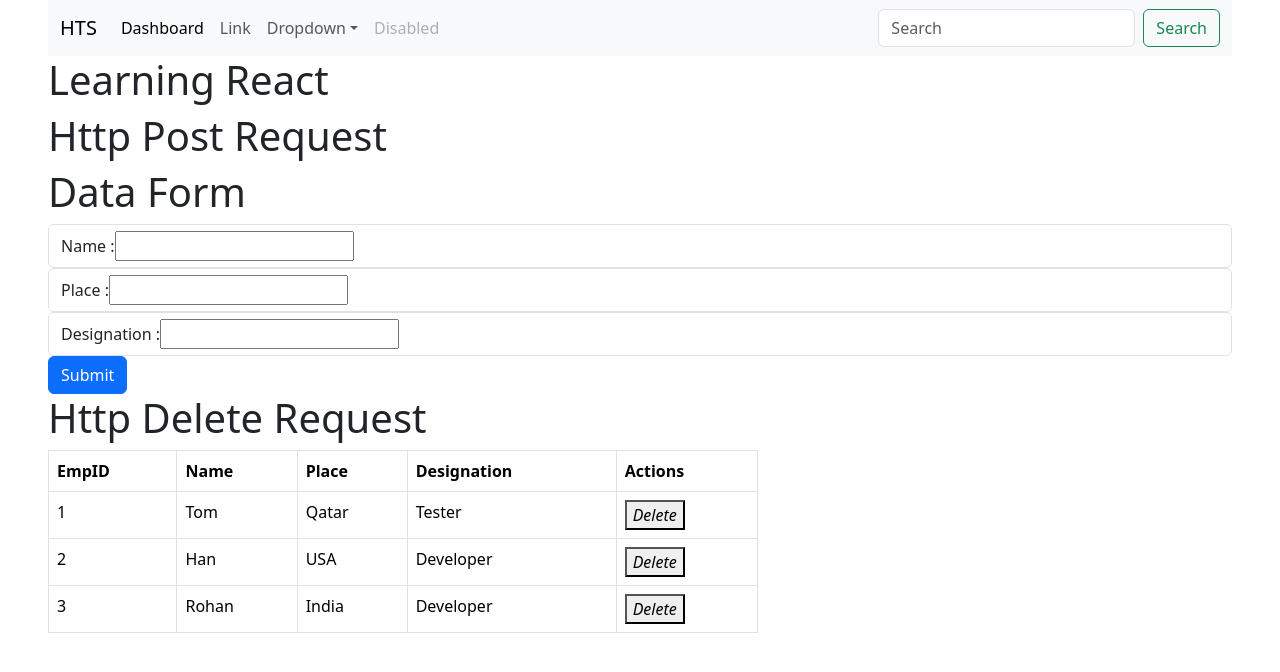
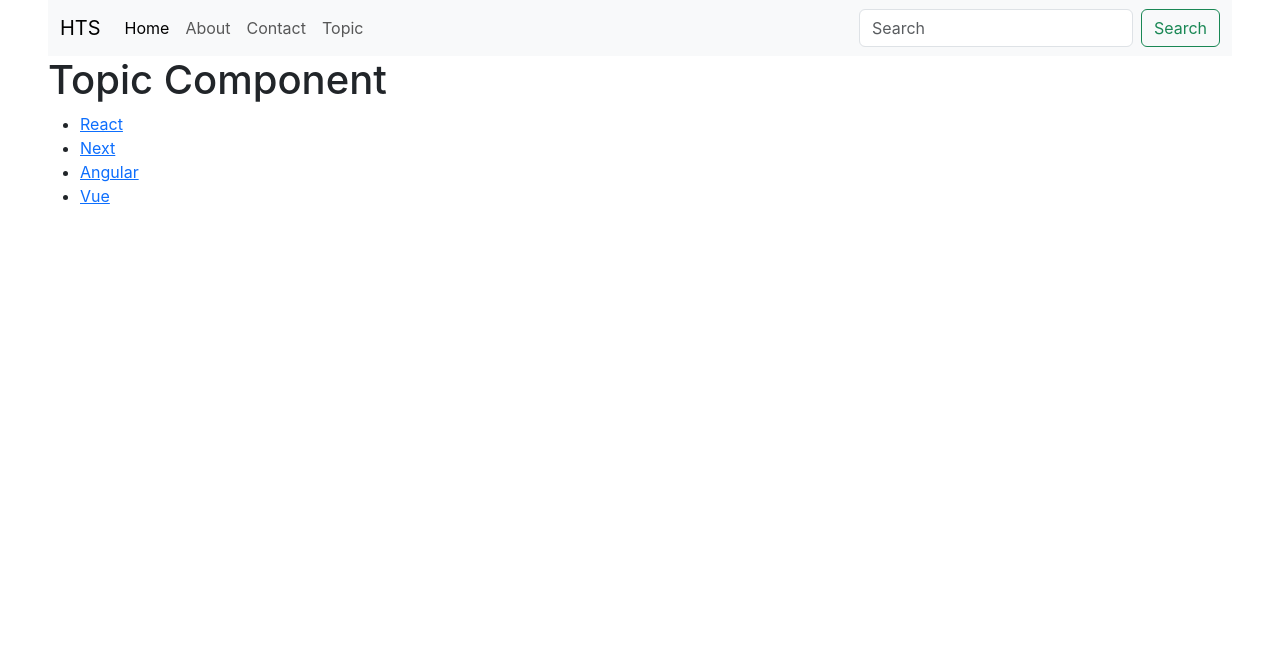
Before and after one commit to hts-hanzala/React-Files, a React (Create React App) app in the folder app1/: page /topic in a window 1280 px wide. Shown: the top 672 px of the page. Built offline with nearby package versions, Linux system fonts and the light colour scheme; data requests are answered from the project's data file.

Commit message:
ReactRouter

```diff
--- a/app1/package.json
+++ b/app1/package.json
@@ -12,6 +12,7 @@
     "react": "^18.2.0",
     "react-bootstrap": "^2.10.0",
     "react-dom": "^18.2.0",
+    "react-router-dom": "^6.22.1",
     "react-scripts": "5.0.1",
     "web-vitals": "^2.1.4"
   },
--- a/app1/src/App.js
+++ b/app1/src/App.js
@@ -1,35 +1,34 @@
 import "./App.css";
 import React from "react";
-import Pract from "./Components/Pract";
-import Navbar from "./Components/Navbar";
-import ClassBasedComponents from "./Components/ClassBasedComponents";
-import Picture from "./Components/Picture";
-import MountingPhase from "./Components/LifeCycle Methods/MountingPhase";
-import UpdatingPhase from "./Components/LifeCycle Methods/UpdatingPhase";
-import UnmountingPhase from "./Components/LifeCycle Methods/UnmountingPhase";
-import ErrorBoundary, {
-  MyComponent,
-} from "./Components/LifeCycle Methods/ErrorBoundary";
-import HttpRequest from "./Components/AxiosRequests/HttpRequest";
-import Forms, { FormsClass } from "./Components/Forms";
-import UseState from "./Components/Hooks/UseState";
-import UseEffect from "./Components/Hooks/UseEffect";
-import UseMemo from "./Components/Hooks/UseMemo";
-import UseCallback from "./Components/Hooks/UseCallback";
-import { UseReducer } from "./Components/Hooks/UseReducer";
-import UseRef from "./Components/Hooks/UseRef";
-import ContextParent from "./Components/Hooks/Context API/ContextParent";
-import UseContextP from "./Components/Hooks/Context API/UseContext/UseContextP";
-import CustomHooks from "./Components/Hooks/CustomHooks";
-import HttpPost from "./Components/AxiosRequests/HttpPost";
-import HttpDelete from "./Components/AxiosRequests/HttpDelete";
+// import Pract from "./Components/Pract";
+import Main from "./Components/ReactRouter/Main";
+// import ClassBasedComponents from "./Components/ClassBasedComponents";
+// import Picture from "./Components/Picture";
+// import MountingPhase from "./Components/LifeCycle Methods/MountingPhase";
+// import UpdatingPhase from "./Components/LifeCycle Methods/UpdatingPhase";
+// import UnmountingPhase from "./Components/LifeCycle Methods/UnmountingPhase";
+// import ErrorBoundary, {
+//   MyComponent,
+// } from "./Components/LifeCycle Methods/ErrorBoundary";
+// import HttpRequest from "./Components/AxiosRequests/HttpRequest";
+// import Forms, { FormsClass } from "./Components/Forms";
+// import UseState from "./Components/Hooks/UseState";
+// import UseEffect from "./Components/Hooks/UseEffect";
+// import UseMemo from "./Components/Hooks/UseMemo";
+// import UseCallback from "./Components/Hooks/UseCallback";
+// import { UseReducer } from "./Components/Hooks/UseReducer";
+// import UseRef from "./Components/Hooks/UseRef";
+// import ContextParent from "./Components/Hooks/Context API/ContextParent";
+// import UseContextP from "./Components/Hooks/Context API/UseContext/UseContextP";
+// import CustomHooks from "./Components/Hooks/CustomHooks";
+// import HttpPost from "./Components/AxiosRequests/HttpPost";
+// import HttpDelete from "./Components/AxiosRequests/HttpDelete";
 
 function App() {
-  let link = "/logo192.png";
+  // let link = "/logo192.png";
   return (
     <div className="mx-5">
-      <Navbar title={"HTS"} home={"Dashboard"} />
-      <h1>Learning React</h1>
+      {/* <h1>Learning React</h1> */}
       {/* <br />
       <p>this is para</p>
       <Pract />
@@ -53,8 +52,9 @@ function App() {
       {/* <ContextParent /> */}
       {/* <UseContextP/>
       <CustomHooks/> */}
-      <HttpPost />
-      <HttpDelete />
+      {/* <HttpPost />
+      <HttpDelete /> */}
+      <Main />
     </div>
   );
 }
--- /dev/null
+++ b/app1/src/Components/ReactRouter/About.js
@@ -0,0 +1,9 @@
+import React from 'react'
+
+export default function About() {
+  return (
+    <div>
+      <h1>This is About</h1>
+    </div>
+  )
+}
--- /dev/null
+++ b/app1/src/Components/ReactRouter/Contact.js
@@ -0,0 +1,9 @@
+import React from 'react'
+
+export default function Contact() {
+  return (
+    <div>
+      <h1>This is Contact</h1>
+    </div>
+  )
+}
--- /dev/null
+++ b/app1/src/Components/ReactRouter/ErrorCompo.js
@@ -0,0 +1,9 @@
+import React from 'react'
+
+export default function ErrorCompo() {
+  return (
+    <div>
+      <h1>404 NOT FOUND</h1>
+    </div>
+  )
+}
--- /dev/null
+++ b/app1/src/Components/ReactRouter/Home.js
@@ -0,0 +1,9 @@
+import React from 'react'
+
+export default function Home() {
+  return (
+    <div>
+      <h1>This is Home</h1>
+    </div>
+  )
+}
--- /dev/null
+++ b/app1/src/Components/ReactRouter/Main.js
@@ -0,0 +1,29 @@
+import React from "react";
+import Navbar from "./Navbar";
+import Home from "./Home";
+import About from "./About";
+import Contact from "./Contact";
+import Topic from "./Topic";
+import TopicList from "./TopicList";
+import { BrowserRouter as Router, Routes, Route } from "react-router-dom";
+import ErrorCompo from "./ErrorCompo";
+
+export default function Main() {
+  return (
+    <Router>
+      <>
+        <Navbar title={"HTS"} home={"Home"} />
+        <Routes>
+          <Route exact path="/" />
+          <Route index element={<Home />} />
+          <Route path="/home" element={<Home />} />
+          <Route path="/about" element={<About />} />
+          <Route path="/contact" element={<Contact />} />
+          <Route path="/topic" element={<Topic />} />
+          <Route path="/topic/:id/:name" element={<TopicList />} />
+          <Route path="*" element={<ErrorCompo/>}/>
+        </Routes>
+      </>
+    </Router>
+  );
+}
--- a/app1/src/Components/Navbar.js
+++ b/app1/src/Components/ReactRouter/Navbar.js
@@ -1,14 +1,15 @@
 import React from "react";
 import PropTypes from "prop-types";
+import { Link } from "react-router-dom";
 
 export default function Navbar({ title, home }) {
   return (
     <div>
       <nav className="navbar navbar-expand-lg bg-body-tertiary">
         <div className="container-fluid">
-          <a className="navbar-brand" href="#">
+          <Link className="navbar-brand" to="/">
             {title}
-          </a>
+          </Link>
           <button
             className="navbar-toggler"
             type="button"
@@ -23,50 +24,25 @@ export default function Navbar({ title, home }) {
           <div className="collapse navbar-collapse" id="navbarSupportedContent">
             <ul className="navbar-nav me-auto mb-2 mb-lg-0">
               <li className="nav-item">
-                <a className="nav-link active" aria-current="page" href="#">
+                <Link className="nav-link active" aria-current="page" to="home">
                   {home}
-                </a>
+                </Link>
               </li>
               <li className="nav-item">
-                <a className="nav-link" href="#">
-                  Link
-                </a>
-              </li>
-              <li className="nav-item dropdown">
-                <a
-                  className="nav-link dropdown-toggle"
-                  href="#"
-                  role="button"
-                  data-bs-toggle="dropdown"
-                  aria-expanded="false"
-                >
-                  Dropdown
-                </a>
-                <ul className="dropdown-menu">
-                  <li>
-                    <a className="dropdown-item" href="#">
-                      Action
-                    </a>
-                  </li>
-                  <li>
-                    <a className="dropdown-item" href="#">
-                      Another action
-                    </a>
-                  </li>
-                  <li>
-                    <hr className="dropdown-divider" />
-                  </li>
-                  <li>
-                    <a className="dropdown-item" href="#">
-                      Something else here
-                    </a>
-                  </li>
-                </ul>
+                <Link className="nav-link" to="about">
+                  About
+                </Link>
               </li>
               <li className="nav-item">
-                <a className="nav-link disabled" aria-disabled="true">
-                  Disabled
-                </a>
+                <Link className="nav-link" aria-disabled="true" to="contact">
+                  Contact
+                </Link>
+              </li>
+              <li className="nav-item">
+                <Link className="nav-link" aria-disabled="true" to="topic
+                ">
+                  Topic
+                </Link>
               </li>
             </ul>
             <form className="d-flex" role="search">
--- /dev/null
+++ b/app1/src/Components/ReactRouter/Topic.js
@@ -0,0 +1,25 @@
+import React from "react";
+import { Link } from "react-router-dom";
+
+export default function Topic() {
+  const topics = [
+    { id: 1, name: "React" },
+    { id: 2, name: "Next" },
+    { id: 3, name: "Angular" },
+    { id: 4, name: "Vue" },
+  ];
+  return (
+    <div>
+      <h1>Topic Component</h1>
+      <ul>
+        {topics.map((topic) => {
+          return (
+            <li key={topic.id}>
+              <Link to={`/topic/${topic.id}/${topic.name}`}>{topic.name}</Link>
+            </li>
+          );
+        })}
+      </ul>
+    </div>
+  );
+}
--- /dev/null
+++ b/app1/src/Components/ReactRouter/TopicList.js
@@ -0,0 +1,14 @@
+import React from 'react'
+import { useParams } from 'react-router-dom'
+
+export default function TopicList() {
+    // const {id} =  useParams()
+    const {name} =  useParams()
+  return (
+    <div>
+      <h1>Topic List</h1>
+      {/* <h3>This page is related to {id}.</h3> */}
+      <h3>This page is related to {name}.</h3>
+    </div>
+  )
+}
```
Also changed, not shown: 2 other files (tests, documents, lock files or other folders).
